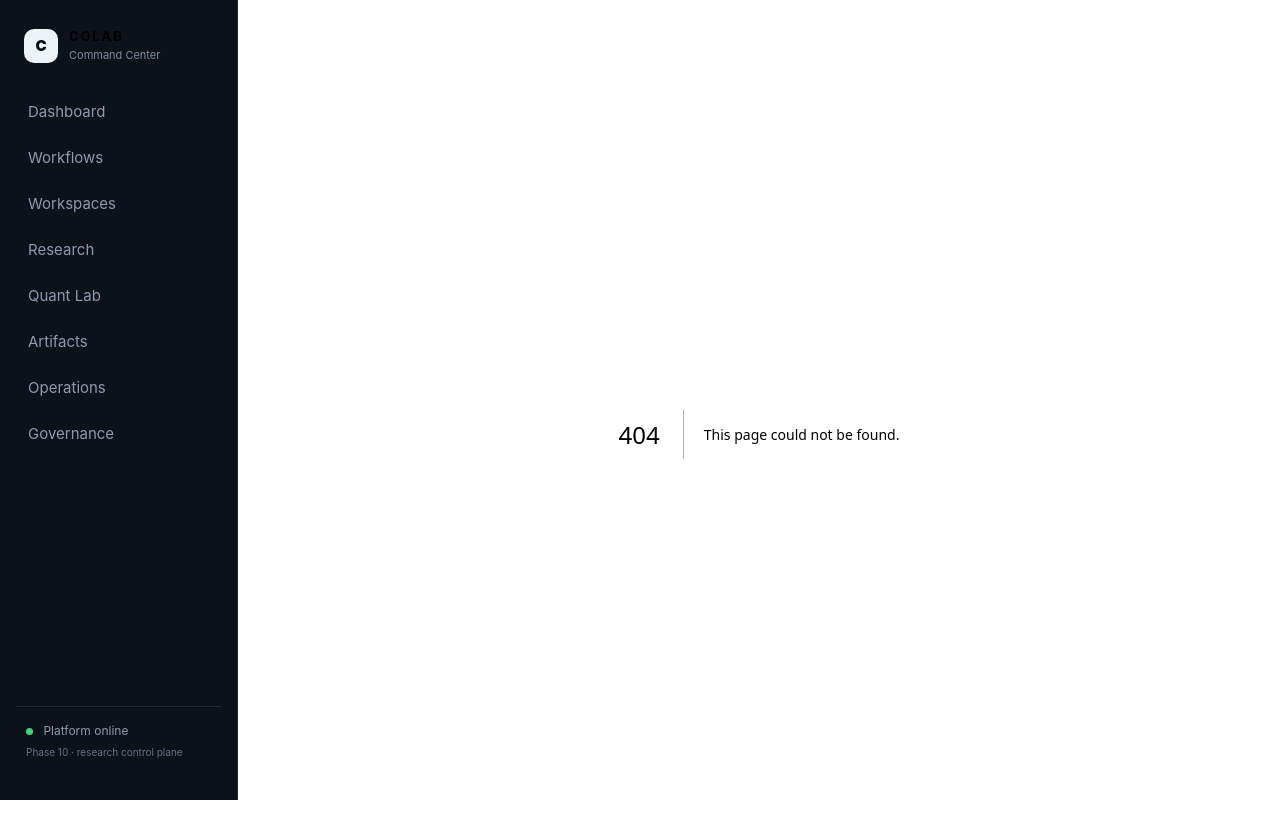
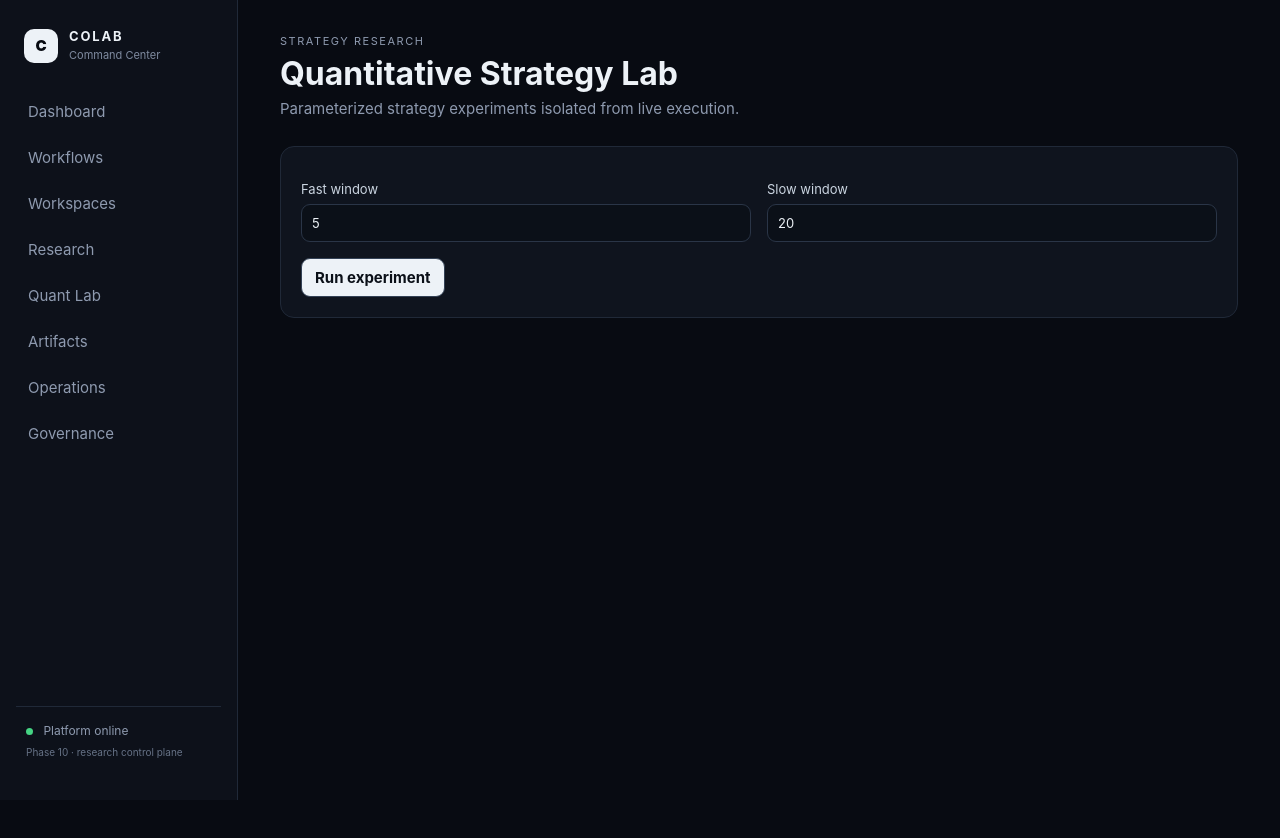
Before and after one commit to ykclassic/Colab, a Next.js app in the folder frontend/: page /quant/strategy-lab in a window 1280 px wide. Before the commit this address had no page. Shown: the top 838 px of the page. After the commit the page ends 800 px from the top, so only its background shows below. Built offline with nearby package versions, Linux system fonts and the light colour scheme.

Commit message:
feat: add quantitative strategy lab page

```diff
--- /dev/null
+++ b/frontend/app/quant/strategy-lab/page.tsx
@@ -0,0 +1,9 @@
+'use client';
+
+import { useState } from 'react';
+
+export default function StrategyLabPage() {
+  const [fast, setFast] = useState(5); const [slow, setSlow] = useState(20); const [result, setResult] = useState<any>(null); const [busy, setBusy] = useState(false);
+  async function run() { setBusy(true); try { const bars = Array.from({length:60},(_,i)=>{const c=100+i*.25+(i%9===0?2:0);return {timestamp:new Date(Date.UTC(2025,0,1+i)).toISOString(),symbol:'RESEARCH',open:c-.1,high:c+.5,low:c-.5,close:c,volume:1000+i*10};}); const r=await fetch('/api/quant/backtest',{method:'POST',headers:{'content-type':'application/json'},body:JSON.stringify({symbol:'RESEARCH',bars,fast_window:fast,slow_window:slow})}); setResult(await r.json());} finally {setBusy(false);} }
+  return <main><div className="page-head"><div><p className="eyebrow">STRATEGY RESEARCH</p><h1>Quantitative Strategy Lab</h1><p>Parameterized strategy experiments isolated from live execution.</p></div></div><section className="card"><div className="grid grid-2"><label>Fast window<input type="number" value={fast} min={2} onChange={e=>setFast(Number(e.target.value))}/></label><label>Slow window<input type="number" value={slow} min={3} onChange={e=>setSlow(Number(e.target.value))}/></label></div><div className="actions"><button className="button" disabled={busy||fast>=slow} onClick={run}>{busy?'Running…':'Run experiment'}</button></div></section>{result?.result?.metrics&&<section className="section"><div className="card"><h2>Experiment metrics</h2><div className="grid grid-4">{Object.entries(result.result.metrics).map(([k,v]:any)=><div className="panel" key={k}><span className="label">{k.replaceAll('_',' ')}</span><div className="metric">{typeof v==='number'?v.toFixed(4):String(v)}</div></div>)}</div></div></section>}</main>;
+}
```
